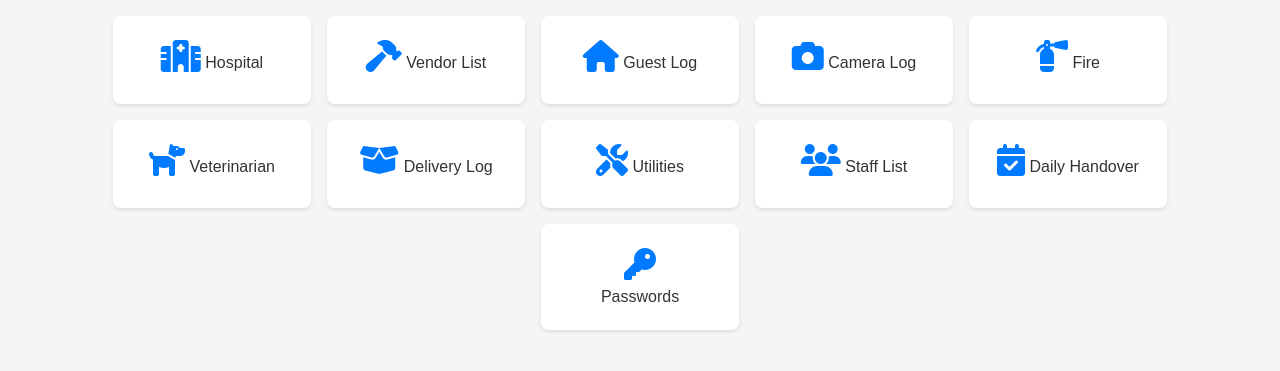
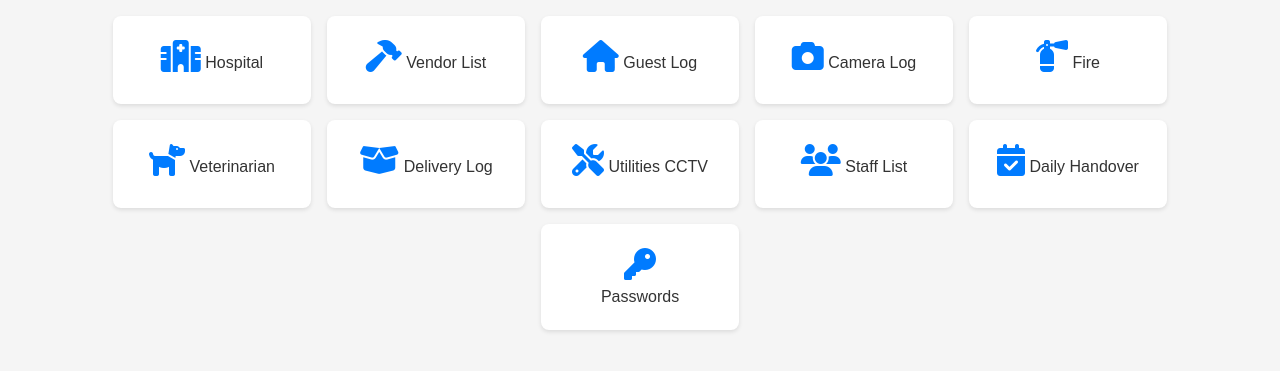
Before and after one commit to gptaid/112w-vip-site, a plain HTML site: page index.html in a window 1280 px wide. Shown: the part 75-446 px from the top of the page. Drawn offline with Linux system fonts and the light colour scheme.

Commit message:
Update index.html

```diff
--- a/index.html
+++ b/index.html
@@ -40,9 +40,9 @@
       <i class="fas fa-box-open"></i>
       <span>Delivery Log</span>
     </a>
-    <a class="card" href="utilities.html">
+    <a class="card" href="utilities-cctv.html">
       <i class="fas fa-tools"></i>
-      <span>Utilities</span>
+      <span>Utilities CCTV</span>
 
     </a>
        <a class="card" href="staff-list.html">
```
